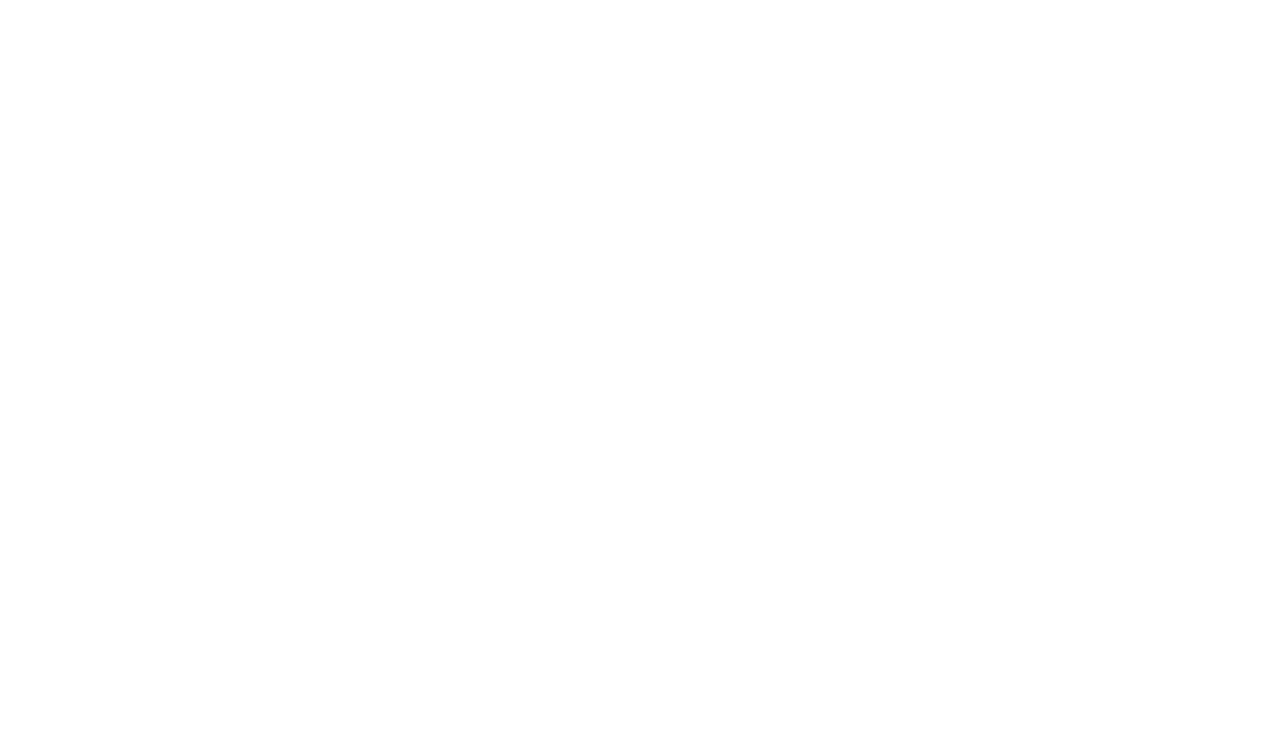
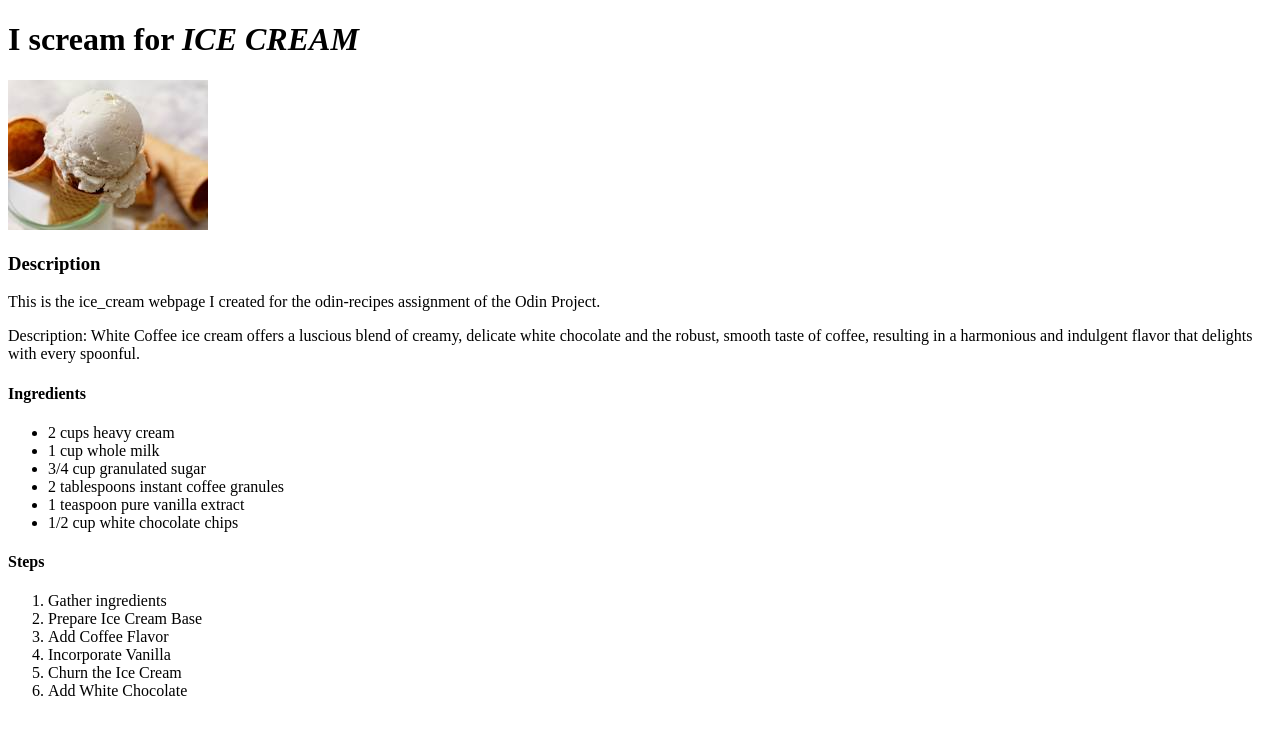
Before and after one commit to GlowingVoices/odin-recipes, a plain HTML site: page recipes/icecream.html in a window 1280 px wide. Drawn offline with Linux system fonts and the light colour scheme.

Commit message:
random commit
I have this commit lying around so why tf not; doesn't look dangerous / nonfunctioning so here

```diff
--- a/recipes/icecream.html
+++ b/recipes/icecream.html
@@ -0,0 +1,36 @@
+<!DOCTYPE html>
+<html lang="en">
+<head>
+  <meta charset="utf-8">
+  <title> Ice Cream </title>
+</head>
+<body>
+  <h1> I scream for <em> ICE CREAM </em> </h1>
+  <img src="../images/ice.jpeg" alt="a photo of an ice cream">
+  <h3> Description </h3>
+
+  <p> This is the ice_cream webpage I created for the odin-recipes assignment of the Odin Project. </p>
+  <p> Description: White Coffee ice cream offers a luscious blend of creamy, delicate white chocolate and the robust, smooth taste of coffee, resulting in a harmonious and indulgent flavor that delights with every spoonful. </p>
+
+  <h4> Ingredients </h4>
+  <ul>
+    <li> 2 cups heavy cream </li>
+    <li> 1 cup whole milk </li>
+    <li> 3/4 cup granulated sugar </li>
+    <li> 2 tablespoons instant coffee granules </li>
+    <li> 1 teaspoon pure vanilla extract </li>
+    <li> 1/2 cup white chocolate chips </li>
+  </ul>
+
+  <h4> Steps </h4>
+  <ol>
+    <li> Gather ingredients </li>
+    <li> Prepare Ice Cream Base </li>
+    <li> Add Coffee Flavor </li>
+    <li> Incorporate Vanilla </li>
+    <li> Churn the Ice Cream </li>
+    <li> Add White Chocolate </li>
+  </ol>
+
+  </body>
+  </html>
```
Also changed, not shown: index.html (+1 -2 lines), recipes/pizza.html (+3 -1 lines), images/ice.jpeg (added), 1 other file.
